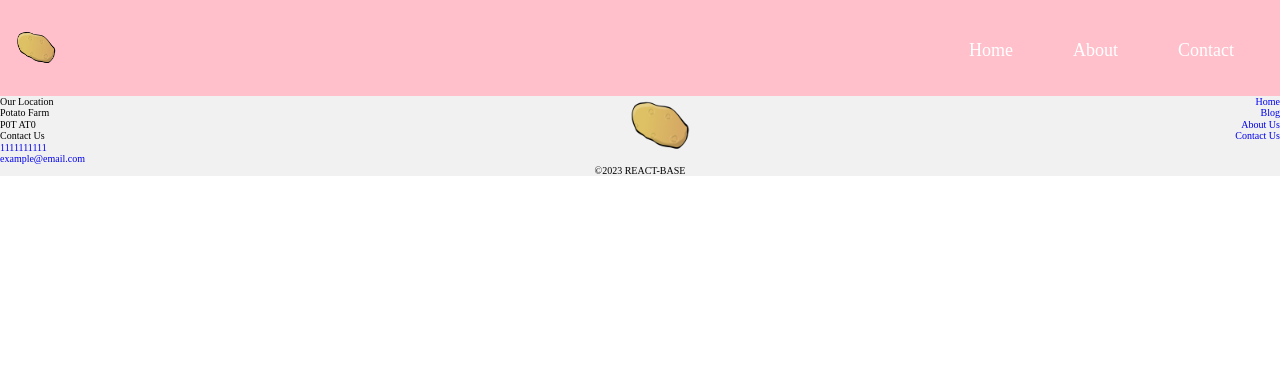
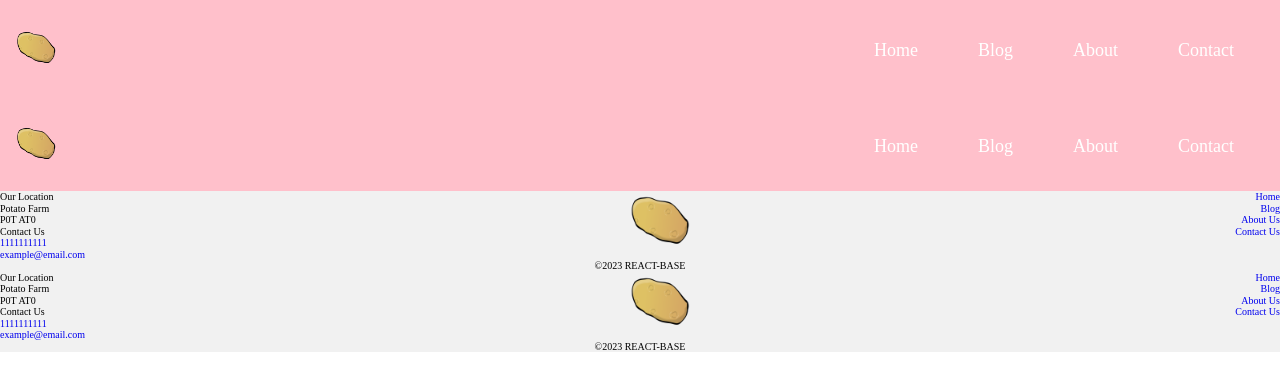
Before and after one commit to mchrzanka/react-project-template, a React (Create React App) app in the folder react-base/: page /blog/1 in a window 1280 px wide. Shown: the top 390 px of the page. Built offline with nearby package versions, Linux system fonts and the light colour scheme.

Commit message:
nav and footer and data fixed

```diff
--- a/react-base/src/App.js
+++ b/react-base/src/App.js
@@ -1,5 +1,9 @@
 import './App.css';
 import { BrowserRouter as Router, Route, Routes } from 'react-router-dom';
+
+import Navbar from './components/Navbar';
+import Footer from './components/Footer';
+
 import Home from './pages/Home';
 import Blog from './pages/Blog';
 import PostView from './components/PostView';
@@ -11,6 +15,7 @@ function App() {
 		<Router>
 			<div className='App'>
 				<>
+					<Navbar />
 					<Routes>
 						<Route path='/' element={<Home />}></Route>
 						<Route path='/blog' element={<Blog />}></Route>
@@ -18,6 +23,7 @@ function App() {
 						<Route path='/contact' element={<Contact />}></Route>
 						<Route path='/about' element={<About />}></Route>
 					</Routes>
+					<Footer />
 				</>
 			</div>
 		</Router>
--- a/react-base/src/components/Navbar.js
+++ b/react-base/src/components/Navbar.js
@@ -26,6 +26,15 @@ function Navbar(props) {
 							<li className='nav-item'>
 								<Link to='/' className='nav-links' onClick={closeMobileMenu}>
 									Home
+								</Link>
+							</li>
+							<li className='nav-item'>
+								<Link
+									to='/blog'
+									className='nav-links'
+									onClick={closeMobileMenu}
+								>
+									Blog
 								</Link>
 							</li>
 							<li className='nav-item'>
--- a/react-base/src/pages/About.js
+++ b/react-base/src/pages/About.js
@@ -1,15 +1,11 @@
 import React from 'react';
-import Navbar from '../components/Navbar';
-import Footer from '../components/Footer';
 
 import '../scss/pages/_about.scss';
 
 function About() {
 	return (
 		<div className='about'>
-			<Navbar />
 			<h1>About Us Page</h1>
-			<Footer />
 		</div>
 	);
 }
--- a/react-base/src/pages/Blog.js
+++ b/react-base/src/pages/Blog.js
@@ -1,8 +1,6 @@
 //components
 import React from 'react';
-import Navbar from '../components/Navbar';
 import Post from '../components/Post';
-import Footer from '../components/Footer';
 
 //styling
 import '../scss/pages/_blog.scss';
@@ -13,7 +11,6 @@ import Placeholder from '../assets/imgs/placeholder.jpg';
 function Blog() {
 	return (
 		<div className='blog'>
-			<Navbar />
 			<div className='post-header'>
 				<h1>Posts/Blog Page</h1>
 			</div>
@@ -41,7 +38,6 @@ function Blog() {
 					alt='Placeholder for images'
 				/>
 			</div>
-			<Footer />
 		</div>
 	);
 }
--- a/react-base/src/pages/Contact.js
+++ b/react-base/src/pages/Contact.js
@@ -1,17 +1,13 @@
 import React from 'react';
 import ContactForm from '../components/ContactForm';
-import Footer from '../components/Footer';
-import Navbar from '../components/Navbar';
 
 import '../scss/pages/_contact.scss';
 
 function Contact() {
 	return (
 		<div className='contact'>
-			<Navbar />
 			<h1>Contact Page</h1>
 			<ContactForm />
-			<Footer />
 		</div>
 	);
 }
--- a/react-base/src/pages/Home.js
+++ b/react-base/src/pages/Home.js
@@ -1,6 +1,4 @@
 import React from 'react';
-import Footer from '../components/Footer';
-import Navbar from '../components/Navbar';
 
 //STYLING
 import '../scss/pages/_home.scss';
@@ -8,9 +6,7 @@ import '../scss/pages/_home.scss';
 function Home() {
 	return (
 		<div className='home'>
-			<Navbar />
 			<h1>Home Page</h1>
-			<Footer />
 		</div>
 	);
 }
```
Also changed, not shown: react-base/src/data/data.json (added, +17 -0 lines).
